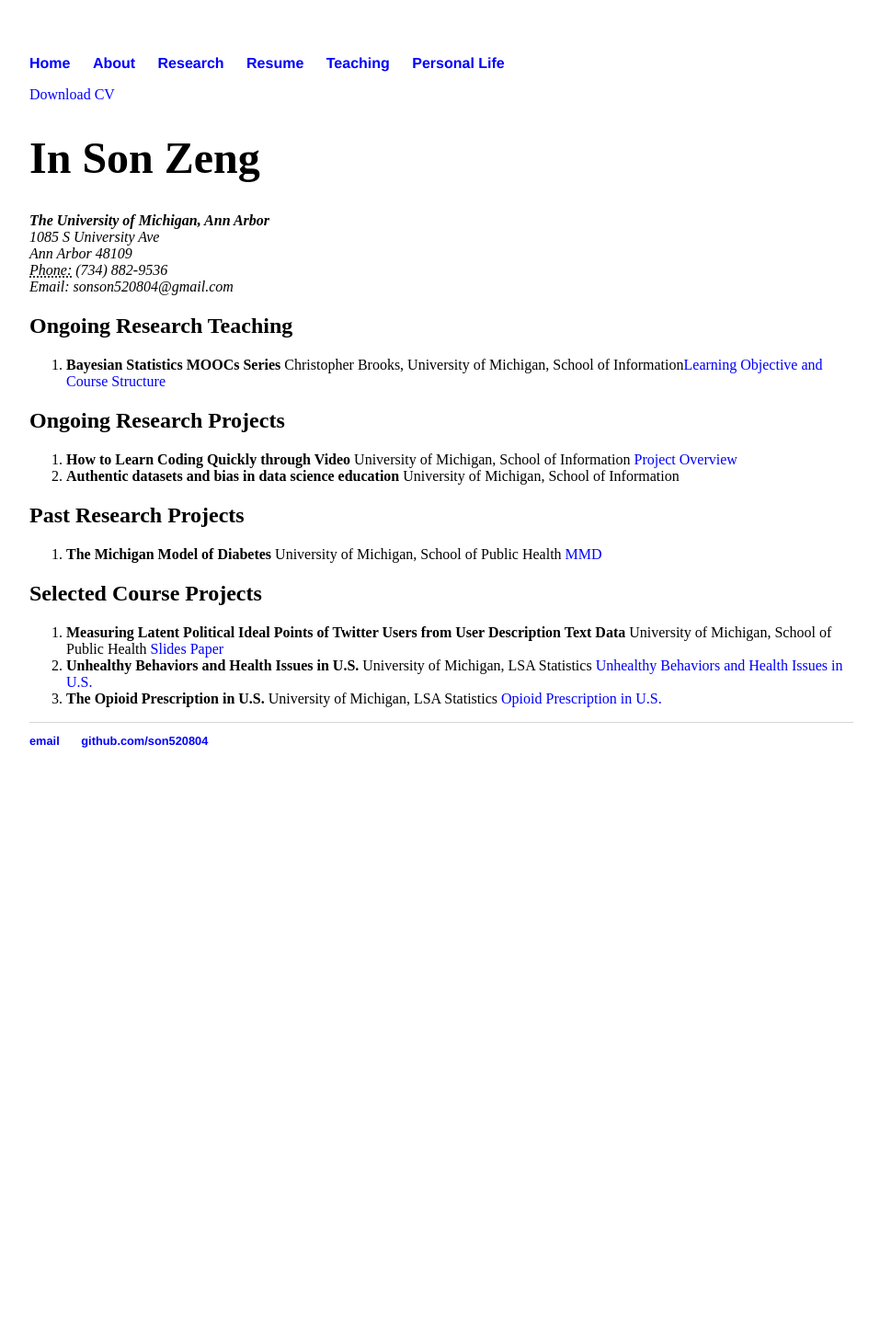
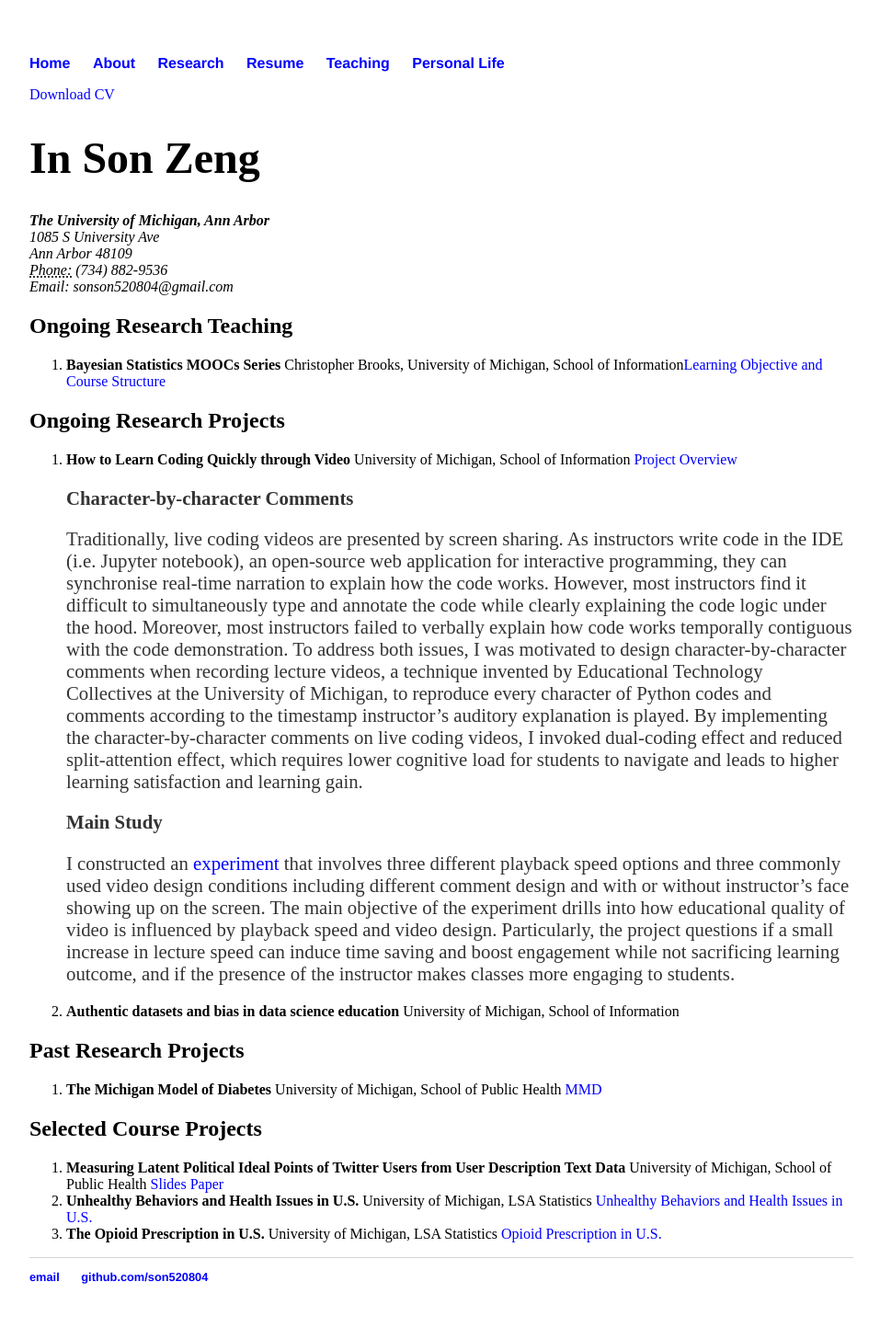
Before and after one commit to son520804/son520804.github.io, a Jekyll site: the page built from cv/index.html, in a window 1280 px wide. Shown: the whole page at 92% size, without its empty margins (160-1117 px from the left). Built offline with Jekyll 4.4.1, drawn with Linux system fonts in a browser that asks for light colours; before the commit the page ends 900 px from its top, so only the background shows below that.

Commit message:
Update index.html

```diff
--- a/cv/index.html
+++ b/cv/index.html
@@ -31,6 +31,13 @@
 			<h2>Ongoing Research Projects</h2>
 			<ol class="c">
 				<li><strong>How to Learn Coding Quickly through Video</strong> University of Michigan, School of Information <a href="https://insonz.atlassian.net/wiki/spaces/VIP/pages/163842/Video+Instruction+Project+-+First+Page">Project Overview</a></li>
+
+				<p><strong>Character-by-character Comments</strong></p>
+				<p>Traditionally, live coding videos are presented by screen sharing. As instructors write code in the IDE (i.e. Jupyter notebook), an open-source web application for interactive programming, they can synchronise real-time narration to explain how the code works. However, most instructors find it difficult to simultaneously type and annotate the code while clearly explaining the code logic under the hood. Moreover, most instructors failed to verbally explain how code works temporally contiguous with the code demonstration. To address both issues, I was motivated to design character-by-character comments when recording lecture videos, a technique invented by Educational Technology Collectives at the University of Michigan, to reproduce every character of Python codes and comments according to the timestamp instructor’s auditory explanation is played. By implementing the character-by-character comments on live coding videos, I invoked dual-coding effect and reduced split-attention effect, which requires lower cognitive load for students to navigate and leads to higher learning satisfaction and learning gain.</p>
+
+				<p><strong>Main Study</strong></p>
+				<p>I constructed an <a href="">experiment</a> that involves three different playback speed options and three commonly used video design conditions including different comment design and with or without instructor’s face showing up on the screen. The main objective of the experiment drills into how educational quality of video is influenced by playback speed and video design. Particularly, the project questions if a small increase in lecture speed can induce time saving and boost engagement while not sacrificing learning outcome, and if the presence of the instructor makes classes more engaging to students.</p>
+
 				<li><strong>Authentic datasets and bias in data science education</strong> University of Michigan, School of Information</li>
 			</ol>
 
```
